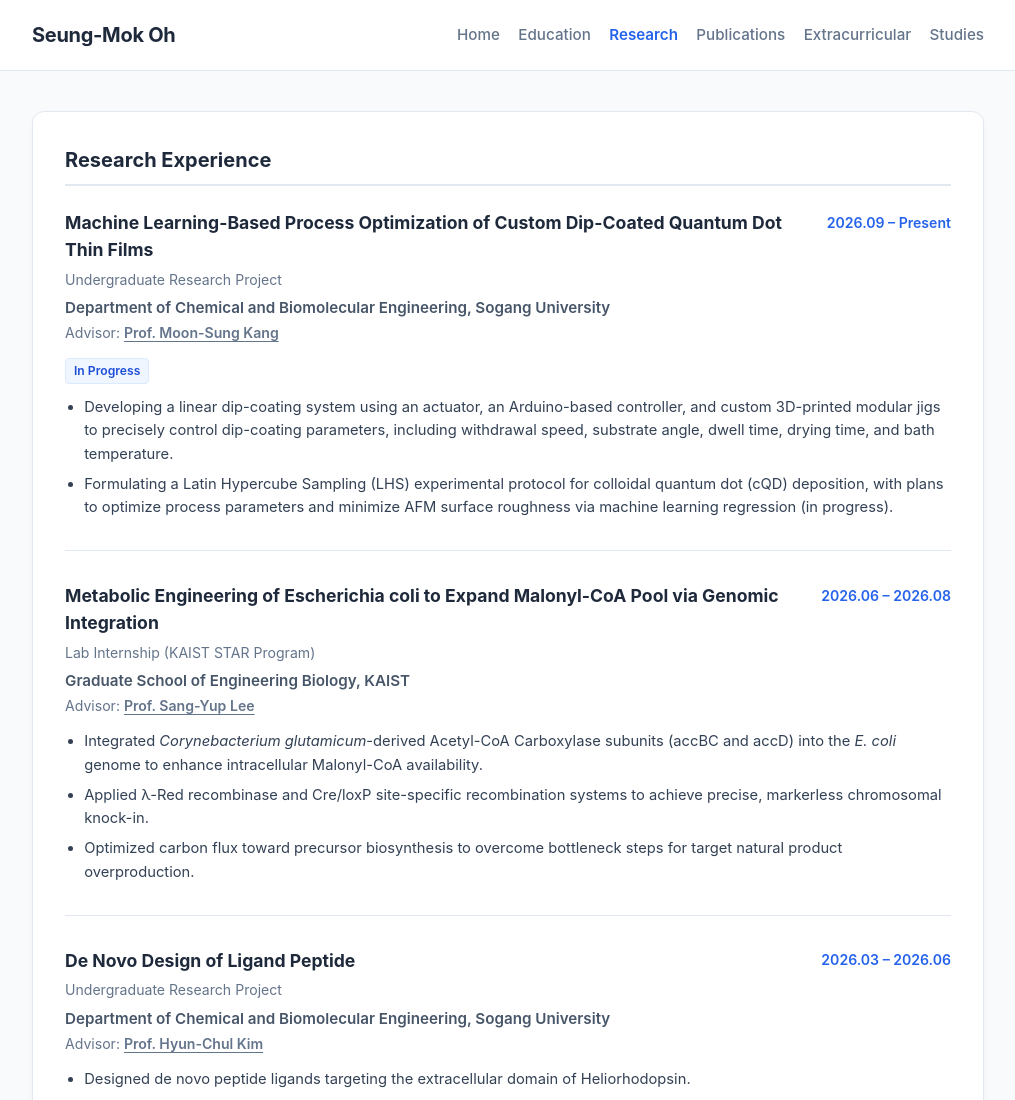
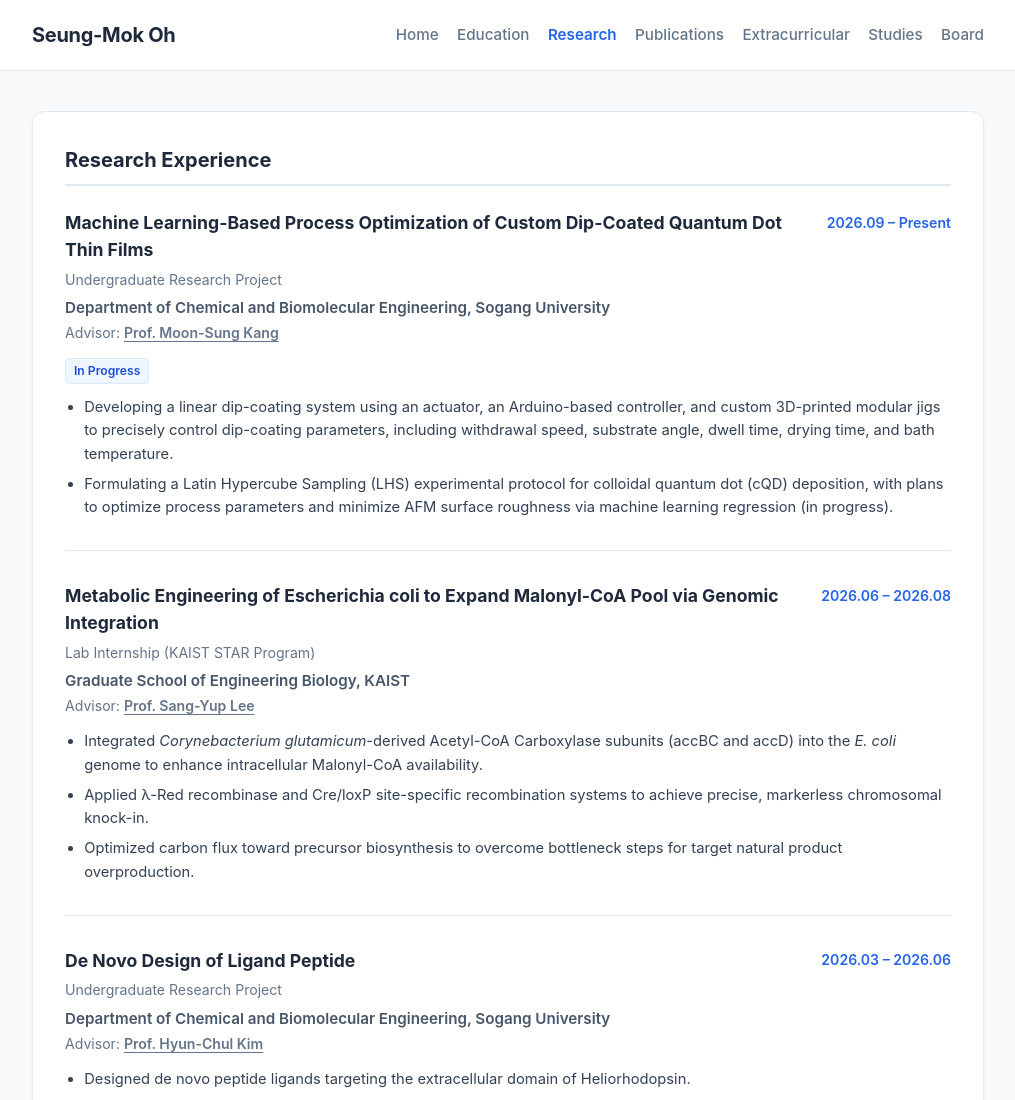
Before and after one commit to ohmazing-SM/ohmazing-SM.github.io, a plain HTML site: page research.html in a window 1280 px wide. Shown: the top 1100 px of the page, without its empty margins (132-1147 px from the left). Drawn offline with Linux system fonts and the light colour scheme.

Commit message:
research.html

```diff
--- a/research.html
+++ b/research.html
@@ -114,13 +114,14 @@
             *, *::before, *::after { transition: none !important; scroll-behavior: auto !important; }
         }
 
+        @media (max-width: 600px) { .nav-links li:last-child { grid-column: 2; } }
 </style>
 </head>
 <body>
 <header>
 <nav aria-label="Main navigation">
 <a class="logo" href="index.html">Seung-Mok Oh</a>
-<ul class="nav-links"><li><a href="index.html">Home</a></li><li><a href="education.html">Education</a></li><li><a aria-current="page" class="active" href="research.html">Research</a></li><li><a href="publications.html">Publications</a></li><li><a href="extracurricular.html">Extracurricular</a></li><li><a href="studies.html">Studies</a></li></ul>
+<ul class="nav-links"><li><a href="index.html">Home</a></li><li><a href="education.html">Education</a></li><li><a aria-current="page" class="active" href="research.html">Research</a></li><li><a href="publications.html">Publications</a></li><li><a href="extracurricular.html">Extracurricular</a></li><li><a href="studies.html">Studies</a></li><li><a href="board.html">Board</a></li></ul>
 </nav>
 </header>
 <main class="container">
```
